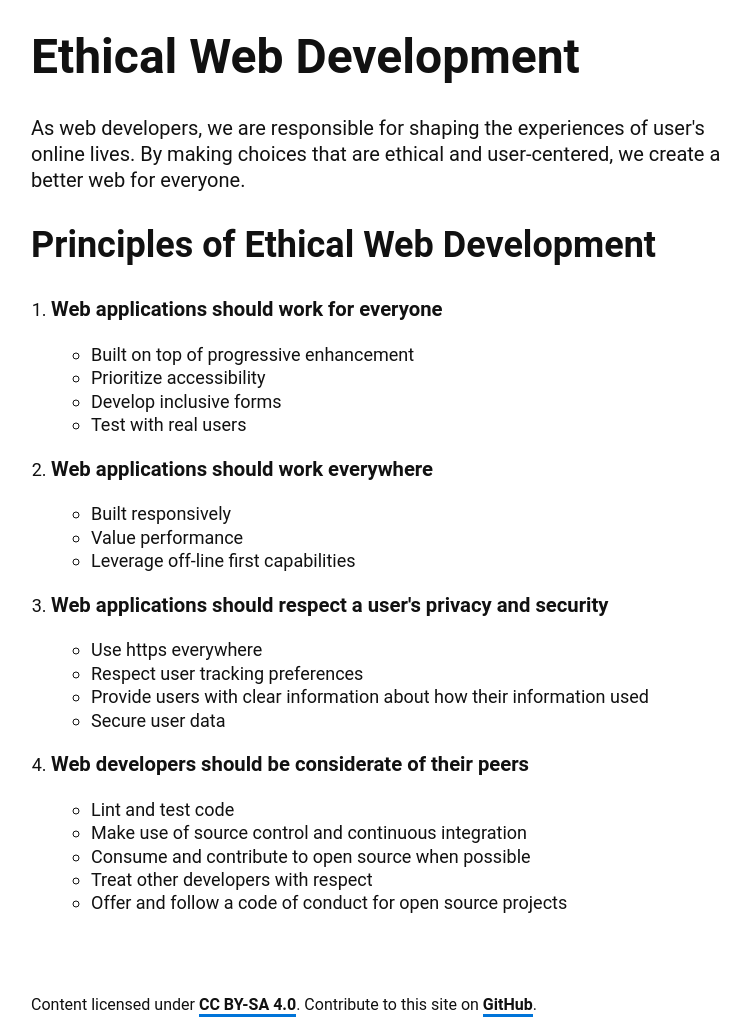
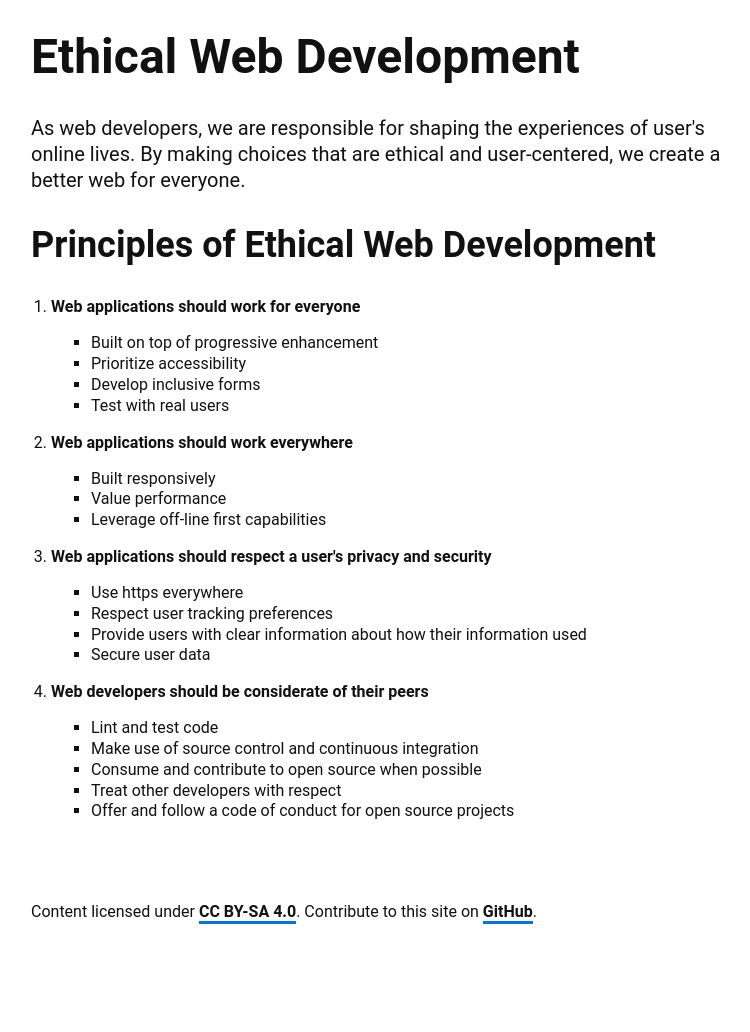
Before and after one commit to ascott1/ethicalweb.org, a Jekyll site: the page built from index.html, in a window 1280 px wide. Shown: the whole page, without its empty margins (249-999 px from the left). Built offline with Jekyll 4.4.1, drawn with Linux system fonts in a browser that asks for light colours; after the commit the page ends 939 px from its top, so only the background shows below that.

Commit message:
update list style

```diff
--- a/css/style.css
+++ b/css/style.css
@@ -633,14 +633,16 @@ body {
   font-size: 1em;
 }
 
+.principal-list ul {
+  list-style: square;
+}
+
 /* Medium and Up - Targets everything larger than mobile
    ========================================================================== */
 
 @media screen and (min-width: 32em) {
-  .principal-list,
-  .principal-list_title {
-    font-size: 1.125em;
-  }
+
+
 }
 
 /* Medium - only targets 1st breakpoint. Styles
```
Also changed, not shown: _css/_custom.css (+6 -4 lines).
